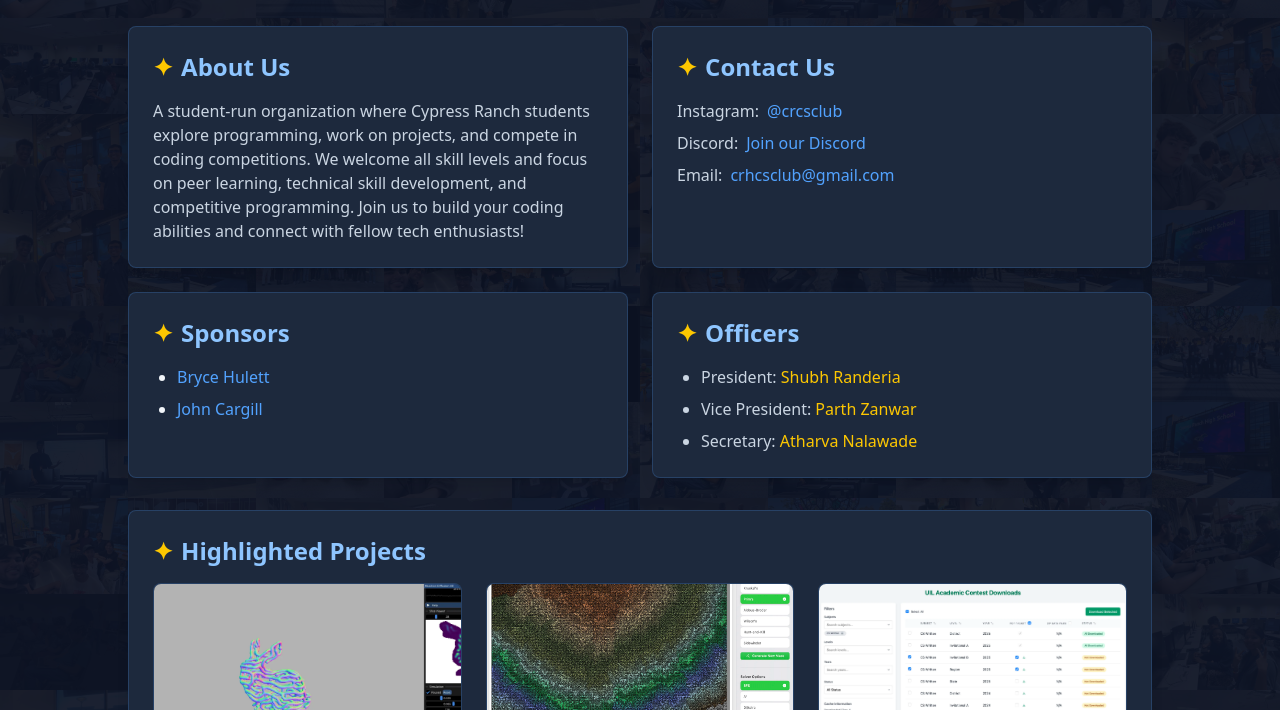
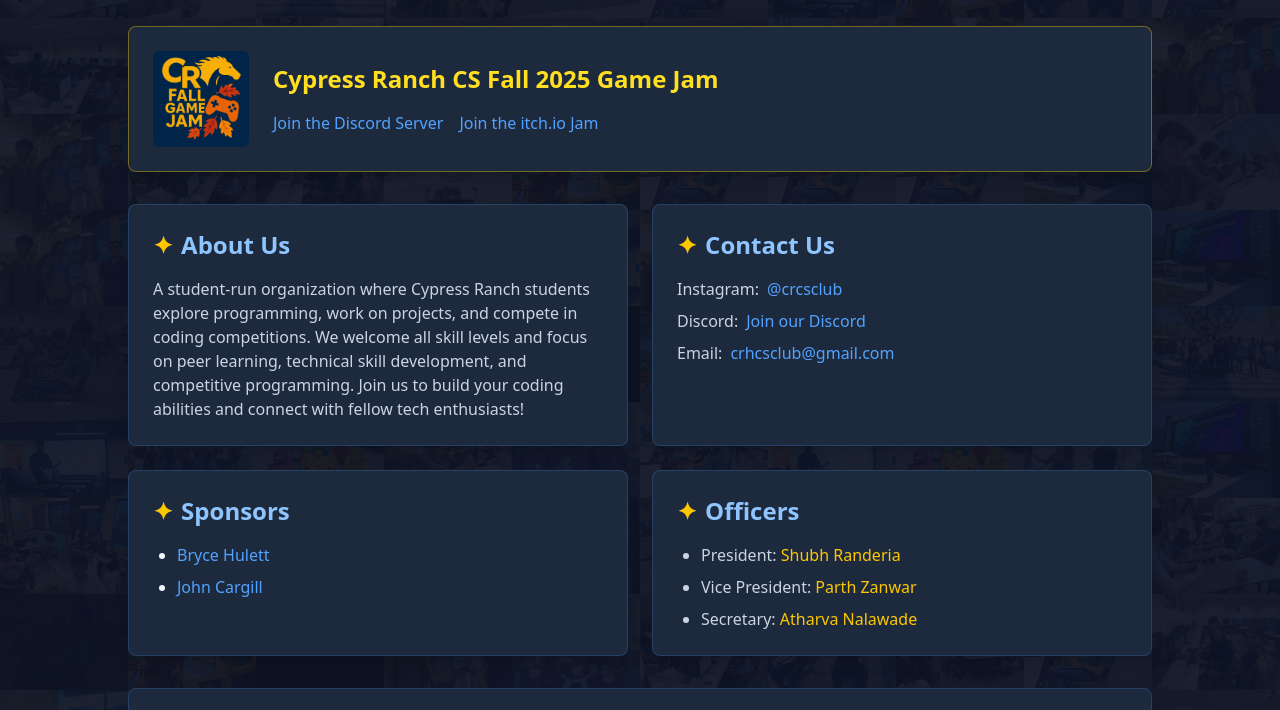
Before and after one commit to cyranch-csclub/cyranch-csclub.github.io, a website: page index.html in a window 1280 px wide. Shown: the part 78-788 px from the top of the page. Drawn offline with Linux system fonts and the light colour scheme.

Commit message:
Added announcement for game jam

```diff
--- a/index.html
+++ b/index.html
@@ -19,6 +19,19 @@
         <h1 class="text-4xl font-bold text-blue-400 mb-8 text-center">Cypress Ranch CS Club</h1>
 
         <div class="max-w-5xl mx-auto space-y-8">
+            <!-- Game Jam Banner -->
+            <div class="bg-slate-800 p-6 rounded-lg shadow-lg border border-yellow-400/40 hover:border-yellow-400/60 transition-colors flex items-center gap-6">
+                <img src="images/gamejam_icon.png" alt="Game Jam Icon" class="w-24 h-24 rounded-md">
+                <div class="flex-1">
+                    <h2 class="text-2xl font-semibold text-yellow-300 mb-2">Cypress Ranch CS Fall 2025 Game Jam</h2>
+                    <p class="text-slate-300 mb-4">   </p>
+                    <div class="flex items-center gap-4">
+                        <a href="https://discord.gg/JsRVnsem" class="text-blue-400 hover:text-yellow-400 transition-colors">Join the Discord Server</a>
+                        <a href="https://itch.io/jam/crcs-fall-2025" class="text-blue-400 hover:text-yellow-400 transition-colors">Join the itch.io Jam</a>
+                    </div>
+                </div>
+            </div>
+
             <!-- 2x2 grid for main sections -->
             <div class="grid grid-cols-1 md:grid-cols-2 gap-6">
                 <!-- about us (top left) -->
```
Also changed, not shown: css/out.css, images/gamejam_icon.png (added).
